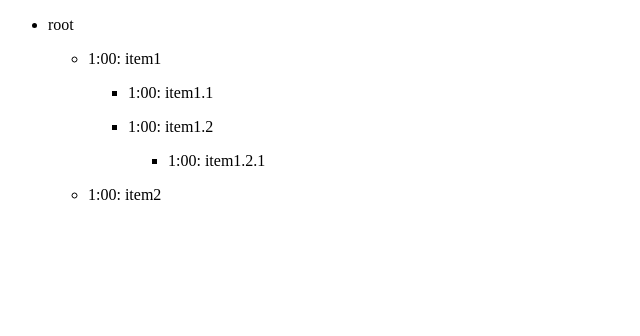
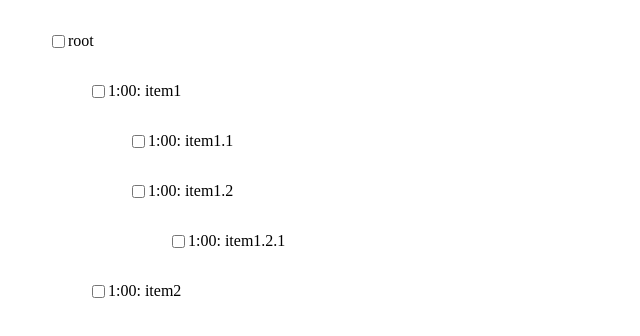
Before and after one commit to satvikpendem/Artemis, a Vue app in the folder vue_app/: page / in a window 1280 px wide. Shown: the top 336 px of the page, without its empty margins (0-640 px from the left). Built offline with nearby package versions, Linux system fonts and the light colour scheme.

Commit message:
Add checkbox and rudimentary multi-select
TODO: select children instead of siblings

```diff
--- a/vue_app/src/components/Task/TaskItem.vue
+++ b/vue_app/src/components/Task/TaskItem.vue
@@ -2,10 +2,24 @@
   <div id="task-item">
     <ul v-for="item in items" :key="item.id">
       <li>
+        <input
+          type="checkbox"
+          name="check"
+          id="checkbox"
+          @click="selectItem"
+          v-model="itemSelected"
+        >
         <p v-if="item[durationField]">{{ item[durationField] + ": " + item[titleField] }}</p>
         <p v-else>{{ item[titleField] }}</p>
-        <task-item :items="item[childrenField]"></task-item>
       </li>
+      <task-item
+        v-if="item[childrenField]"
+        :items="item[childrenField]"
+        :children-field="'children'"
+        :title-field="'title'"
+        :duration-field="'duration'"
+        :selected="itemSelected"
+      ></task-item>
     </ul>
   </div>
 </template>
@@ -43,14 +57,36 @@ export default {
       type: Array,
       required: false,
       default: null
+    },
+    selected: {
+      type: Boolean,
+      required: false,
+      default: false
     }
   },
-  computed: {}
+  data() {
+    return {
+      itemSelected: false
+    };
+  },
+  methods: {
+    selectItem() {
+      console.log("Before: " + this.itemSelected);
+      this.itemSelected = !this.itemSelected;
+      console.log("After: " + this.itemSelected);
+    },
+    setItemSelected(newVal) {
+      this.itemSelected = newVal ? newVal : false;
+    }
+  },
+  created() {
+    this.setItemSelected(this.$props.selected);
+  }
 };
 </script>
 
 <style scoped>
-/* #task-item {
+#task-item {
   padding-right: 5px;
   width: 100%;
 }
@@ -58,6 +94,8 @@ export default {
 li {
   width: 100%;
   list-style: none;
-  list-style-position: inside;
-} */
+  display: flex;
+  flex-direction: row;
+  align-items: center;
+}
 </style>
```
Also changed, not shown: 1 other file (tests, documents, lock files or other folders).
